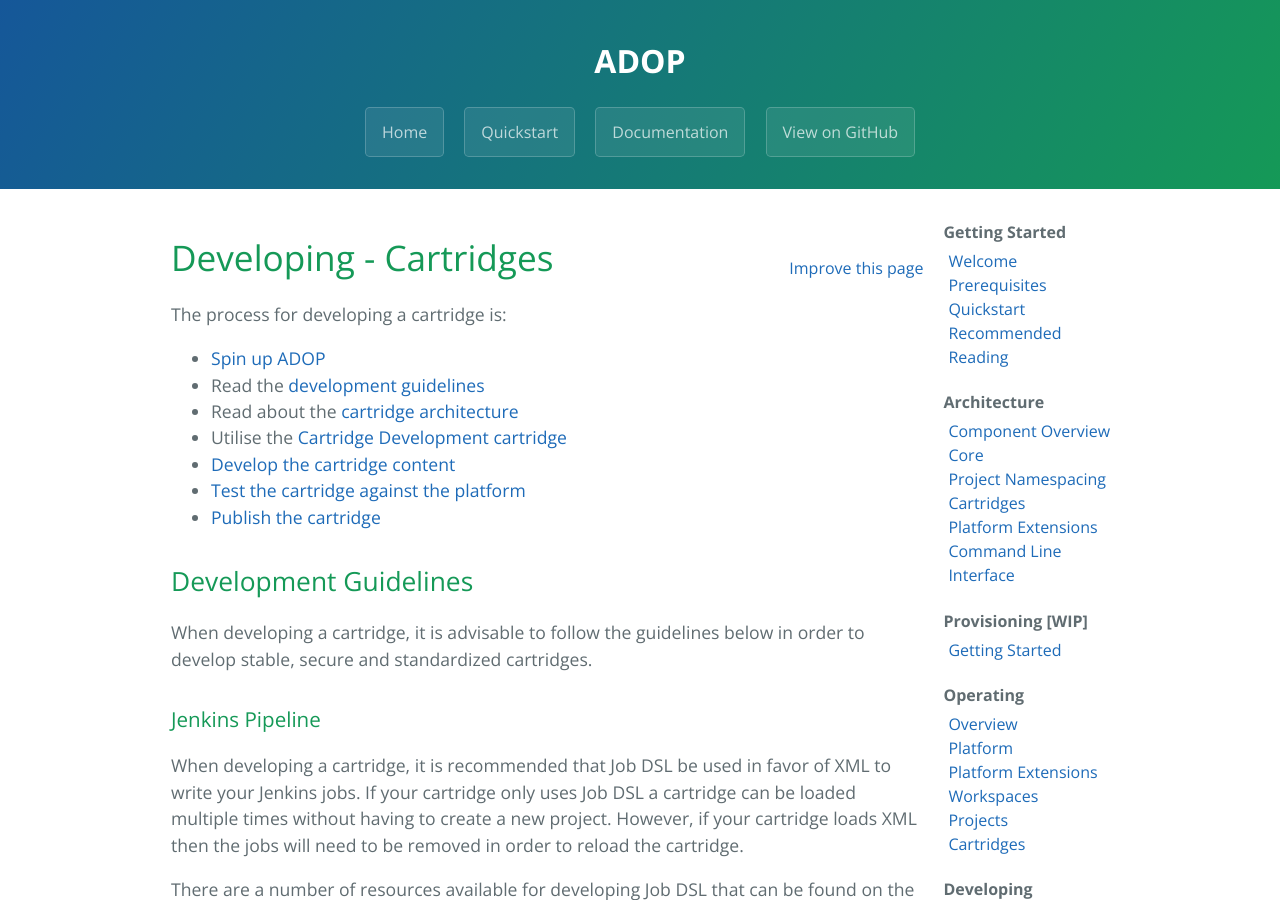
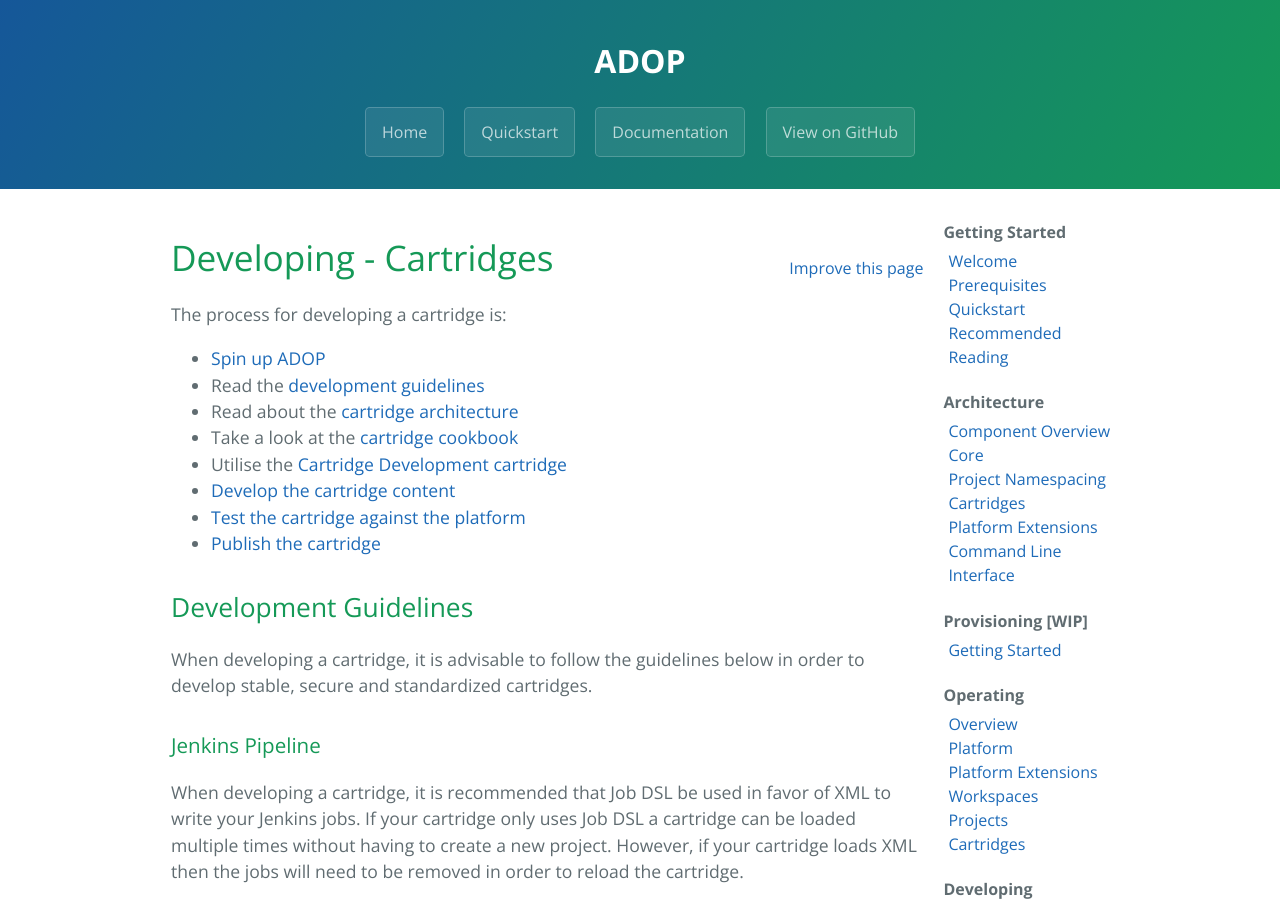
Before and after one commit to Accenture/adop-docker-compose, a Jekyll site: the page built from site/_docs/developing/cartridges.md, in a window 1280 px wide and 900 px high. Built offline with Jekyll 4.4.1, drawn with Linux system fonts in a browser that asks for light colours.

Commit message:
Cross-linking the cartridge cookbook

```diff
--- a/site/_docs/developing/cartridges.md
+++ b/site/_docs/developing/cartridges.md
@@ -10,6 +10,7 @@
 * [Spin up ADOP](/adop-docker-compose/docs/quickstart/)
 * Read the [development guidelines](#development-guidelines)
 * Read about the [cartridge architecture](/adop-docker-compose/docs/architecture/cartridges/)
+* Take a look at the [cartridge cookbook](/adop-cartridges-cookbook/)
 * Utilise the [Cartridge Development cartridge](#using-the-cartridge-development-cartridge)
 * [Develop the cartridge content](#developing-cartridge-content)
 * [Test the cartridge against the platform](#testing-the-cartridge)
```
